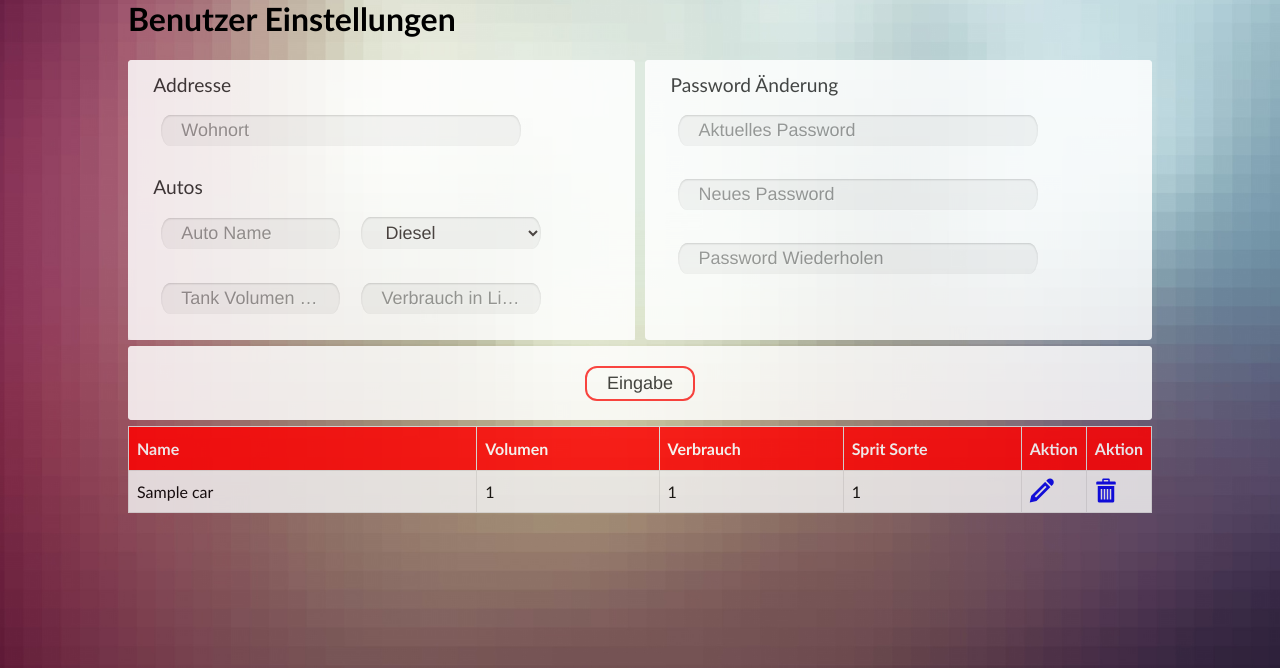
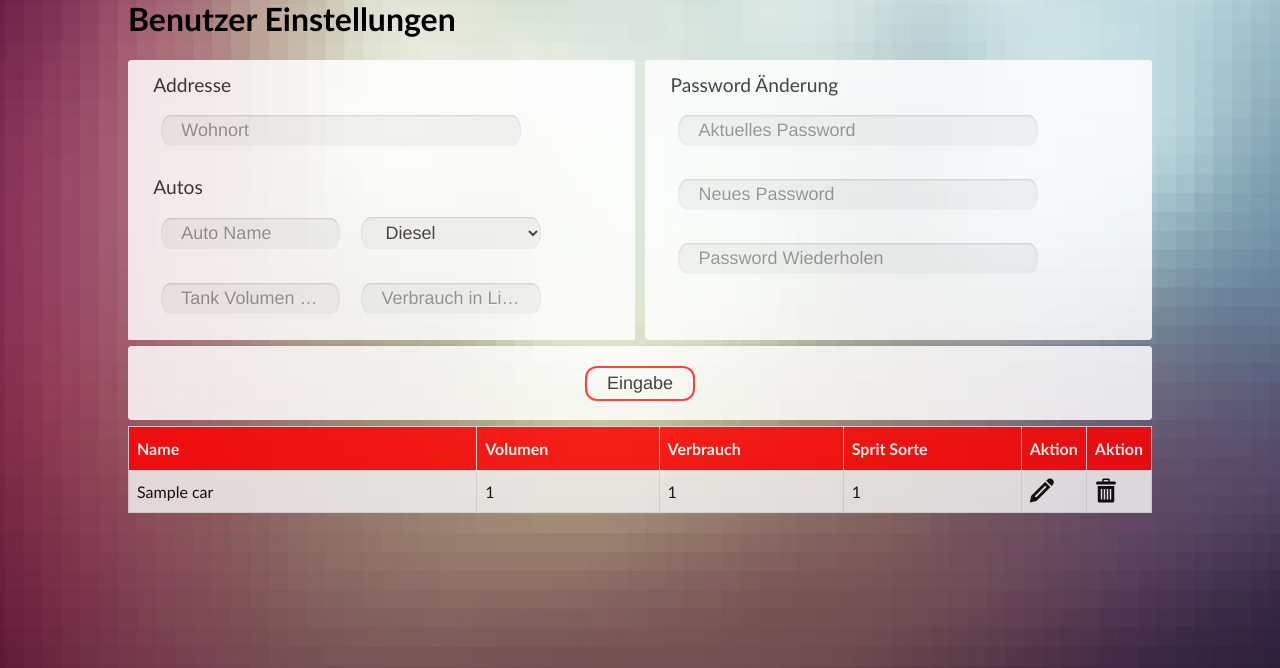
Before and after one commit to tecnot2773/Tankpreise, a PHP site: page /user/userConfig.php in a window 1280 px wide. Shown: the part 87-755 px from the top of the page. Run offline with PHP 8.4, Linux system fonts and the light colour scheme; the visitor is signed in with stand-in values (Sample User, id 1); tables that the repository leaves empty hold one stand-in row (values such as "Sample post"); some web fonts are replaced.

Commit message:
fancy css

```diff
--- a/css/custom/userConfig.css
+++ b/css/custom/userConfig.css
@@ -93,3 +93,11 @@
     background-color: #ff0000;
     color: white;
 }
+a {
+    color:black;
+    text-decoration:none;
+}
+a:hover, a:focus {
+	color:red;
+    text-decoration:underline;
+}
```
